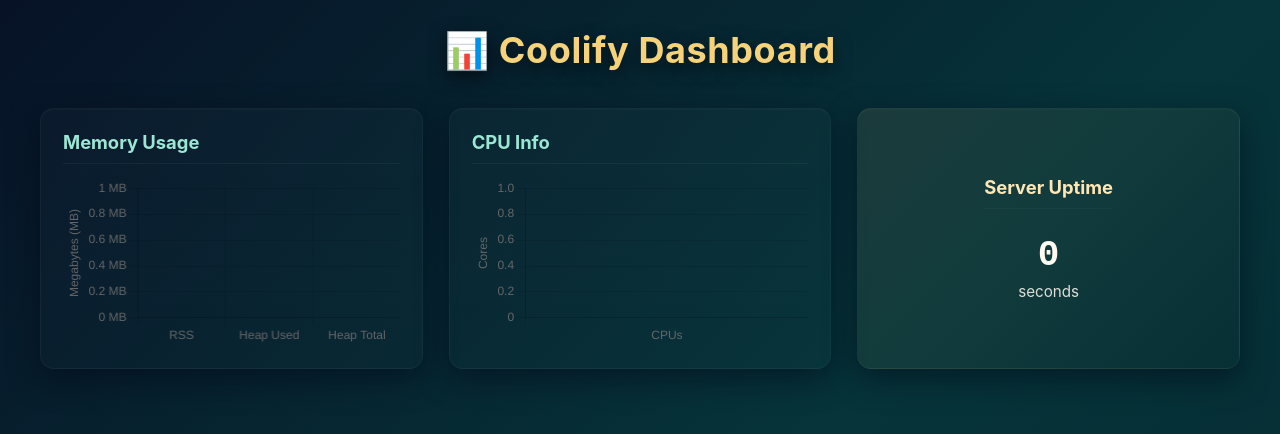
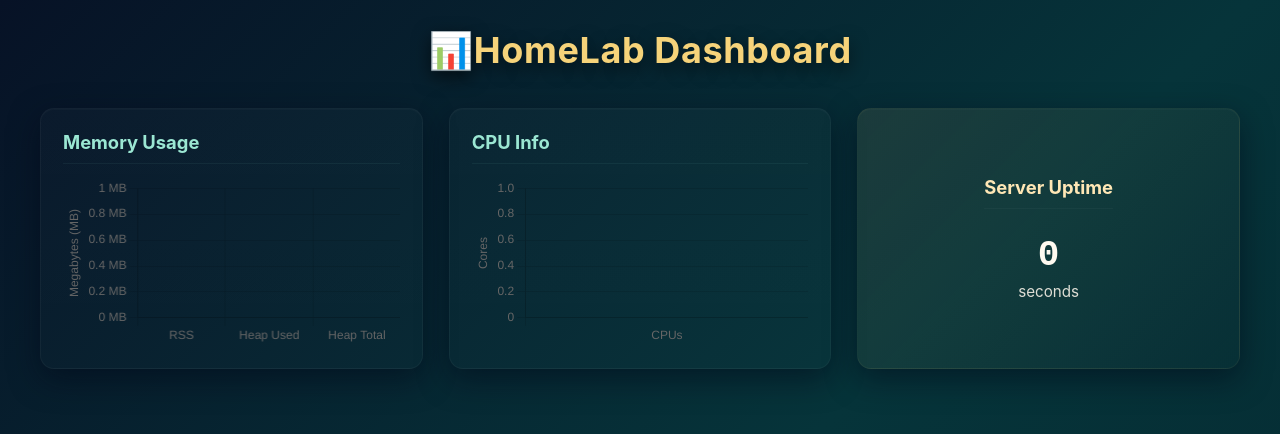
Before and after one commit to grgla/coolify-dashboard, a website: page public/index.html in a window 1280 px wide. Drawn offline with nearby package versions, Linux system fonts and the light colour scheme; no server answers.

Commit message:
improves styles

```diff
--- a/public/index.html
+++ b/public/index.html
@@ -10,7 +10,7 @@
 </head>
 <body>
   <div class="container">
-    <h1>📊 Coolify Dashboard</h1>
+    <h1>📊HomeLab Dashboard</h1>
 
     <div class="dashboard">
       <div class="card">
```
